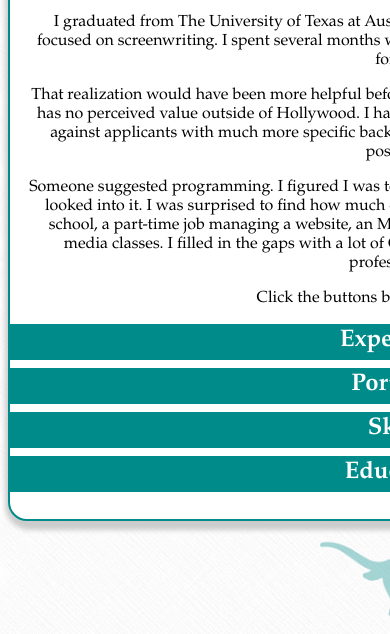
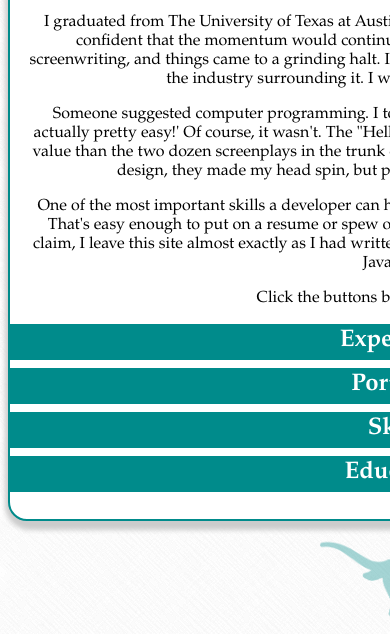
Before and after one commit to ColeBeckwith/resume, a plain HTML site: page index.html in a window 390 px wide. Shown: the part 138-772 px from the top of the page. Drawn offline with nearby package versions, Linux system fonts and the light colour scheme.

Commit message:
updated summary and phone number display on mobile

```diff
--- a/index.html
+++ b/index.html
@@ -9,25 +9,25 @@
 <body background="images/crossword.png">
     <table id="header">
         <tr>
-            <td id="number">224.612.3252</td>
+            <td id="number">224.612.3252</a></td>
             <td id="name">COLE BECKWITH</td>
             <td id="email"><a href="mailto:me@colebeckwith.com">ME@COLEBECKWITH.COM</a></td>
         </tr>
     </table>
     <div class="block">
         <h1>Summary</h1>
-        <p>I graduated from The University of Texas at Austin with a degree in Radio-Television-Film where I focused
-            on screenwriting. I spent several months working in Los Angeles, before deciding that it wasn't
-            for me.</p>
-        <p>That realization would have been more helpful before I'd spent four years working towards a degree that
-            has no perceived value outside of Hollywood. I had taken a lot of business classes, but I was
-            competing against applicants with much more specific backgrounds for the marketing, finance and
-            accounting positions.</p>
-        <p>Someone suggested programming. I figured I was too far behind to become a competitive candidate, but I
-            looked into it. I was surprised to find how much of it I already knew. A couple of C++ classes in high
-            school, a part-time job managing a website, an MIS class that focused on MySQL, and several digital media
-            classes. I filled in the gaps with a lot of Googling and eventually felt comfortable doing
-            it professionally.</p>
+        <p>I graduated from The University of Texas at Austin a year early at 20. I felt way ahead of the
+            pack and confident that the momentum would continue. I moved to Los Angeles to pursue a career in
+            screenwriting, and things came to a grinding halt. I realized that as much as I loved the craft, I didn't
+            love the industry surrounding it. I was scrambling to find a new career.</p>
+        <p>Someone suggested computer programming. I took a few online courses and thought, 'Wow, this is actually
+            pretty easy!' Of course, it wasn't. The "Hello, World!" type programs I was writing had even less value
+            than the two dozen screenplays in the trunk of my car. When I discovered Angular and responsive design,
+            they made my head spin, but piece by piece I began to understand them.</p>
+        <p>One of the most important skills a developer can have is the ability to learn quickly and independently.
+            That's easy enough to put on a resume or spew off in an interview, but to lend some credence to that
+            claim, I leave this site almost exactly as I had written it 19 days after I couldn't tell HTML from CSS
+            from JavaScript.</p>
         <p>Click the buttons below for more details.</p>
         <div class="button" id="experience"><h2>Experience</h2><i class="icon-plus-sign plus_minus"></i><i
                 class="icon-minus-sign plus_minus"></i></div>
--- a/resume.css
+++ b/resume.css
@@ -54,7 +54,7 @@ h1 {
     letter-spacing: 2px;
 }
 
-#email a {
+#header a {
     font-size: 1.2em;
     font-family: Casablanca;
     letter-spacing: 1px;
```
